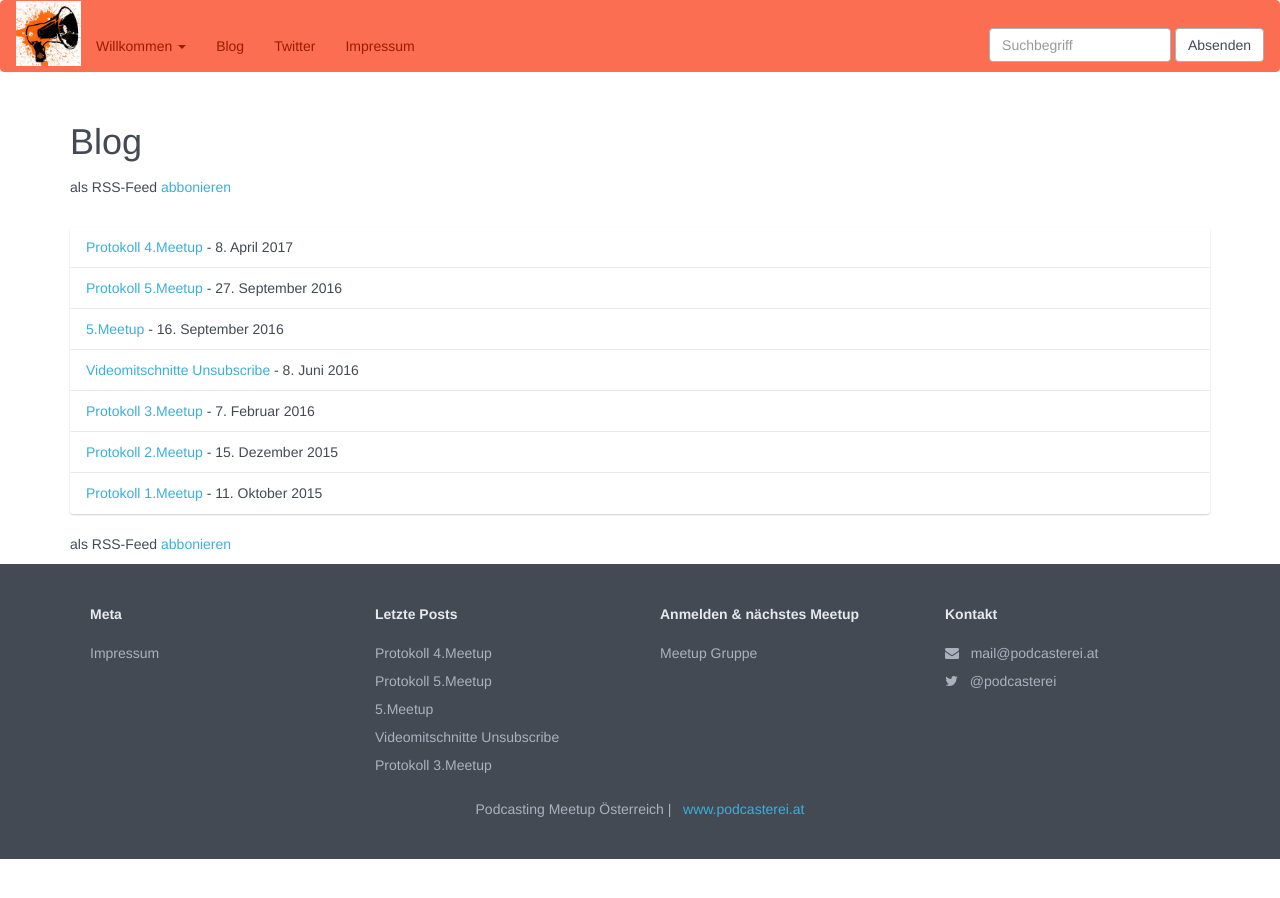
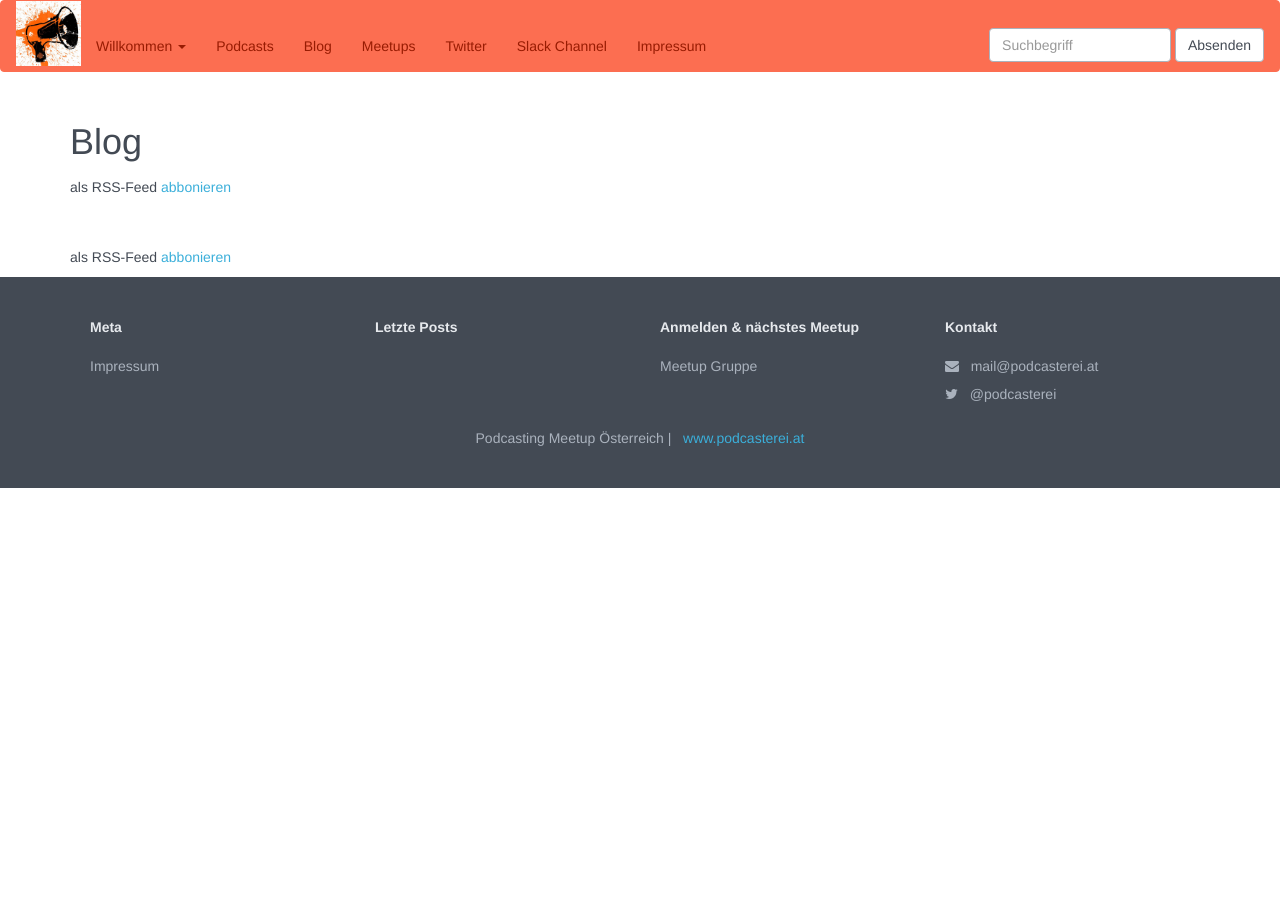
Before and after one commit to podcasterei/website-quellcode, a Jekyll site: the page built from blog/index.html, in a window 1280 px wide. Built offline with Jekyll 4.4.1, drawn with Linux system fonts in a browser that asks for light colours.

Commit message:
meetups as seperate collection

```diff
--- a/_config.yml
+++ b/_config.yml
@@ -14,5 +14,8 @@
 monthly_archive:
   path: "archiv"
 
+collections:
+- meetups
+
 # disqus_shortname: podcasterei
 # disqus_developer: 0 # 1 / 0
--- a/_includes/header.html
+++ b/_includes/header.html
@@ -21,8 +21,11 @@
                 Willkommen <span class="caret"></span>
               </a>
             </li>
+            <li><a href="{{ site.url }}/podcasts">Podcasts</a></li>
             <li><a href="{{ site.url }}/blog">Blog</a></li>
+            <li><a href="{{ site.url }}/meetups">Meetups</a></li>
             <li><a href="https://www.twitter.com/podcasterei">Twitter</a></li>
+            <li><a href="https://podcasterei.slack.com">Slack Channel</a></li>
             <li><a href="{{ site.url }}/impressum">Impressum</a></li>
           </ul>
         <form class="navbar-form navbar-right" action="https://google.com/search" method="get" role="search">
--- /dev/null
+++ b/meetups/index.md
@@ -0,0 +1,35 @@
+---
+layout: default
+---
+
+<div class="home">
+  <h1 class="page-heading">Meetups</h1>
+
+  <ul class="list-group">
+    {% for meetup in site.meetups %}
+      <li class="list-group-item">
+        <a class="meetup-link"
+     href="{{ meetup.url | prepend: site.baseurl }}">
+          {{ meetup.title }}
+        </a> -
+        {% assign m = meetup.date | date: "%-m" %}
+        {{ meetup.date | date: "%-d" }}.
+        {% case m %}
+          {% when '1' %}Jänner
+          {% when '2' %}Februar
+          {% when '3' %}März
+          {% when '4' %}April
+          {% when '5' %}Mai
+          {% when '6' %}Juni
+          {% when '7' %}Juli
+          {% when '8' %}August
+          {% when '9' %}September
+          {% when '10' %}Oktober
+          {% when '11' %}November
+          {% when '12' %}Dezember
+        {% endcase %}
+        {{ meetup.date | date: "%Y" }}
+      </li>
+    {% endfor %}
+  </ul>
+</div>
```
Also changed, not shown: index.md (+5 -1 lines), podcasts/index.md (added, +8 -0 lines), _meetups/2015-10-11-protokoll-1.meetup.markdown (renamed from _posts/2015-10-11-protokoll-1.meetup.markdown), _meetups/2015-12-15-protokoll-2.meetup.markdown (renamed from _posts/2015-12-15-protokoll-2.meetup.markdown), _meetups/2016-02-06-protokoll-3.meetup.markdown (renamed from _posts/2016-02-06-protokoll-3.meetup.markdown), _meetups/2016-06-06-videomitschnitte-unsubscribe.markdown (renamed from _posts/2016-06-06-videomitschnitte-unsubscribe.markdown), _meetups/2016-09-16-5.meetup.markdown (renamed from _posts/2016-09-16-5.meetup.markdown), _meetups/2016-09-27-protokoll-5.meetup.markdown (renamed from _posts/2016-09-27-protokoll-5.meetup.markdown), _meetups/2017-04-08-protokoll-4.meetup.markdown (renamed from _posts/2017-04-08-protokoll-4.meetup.markdown).
